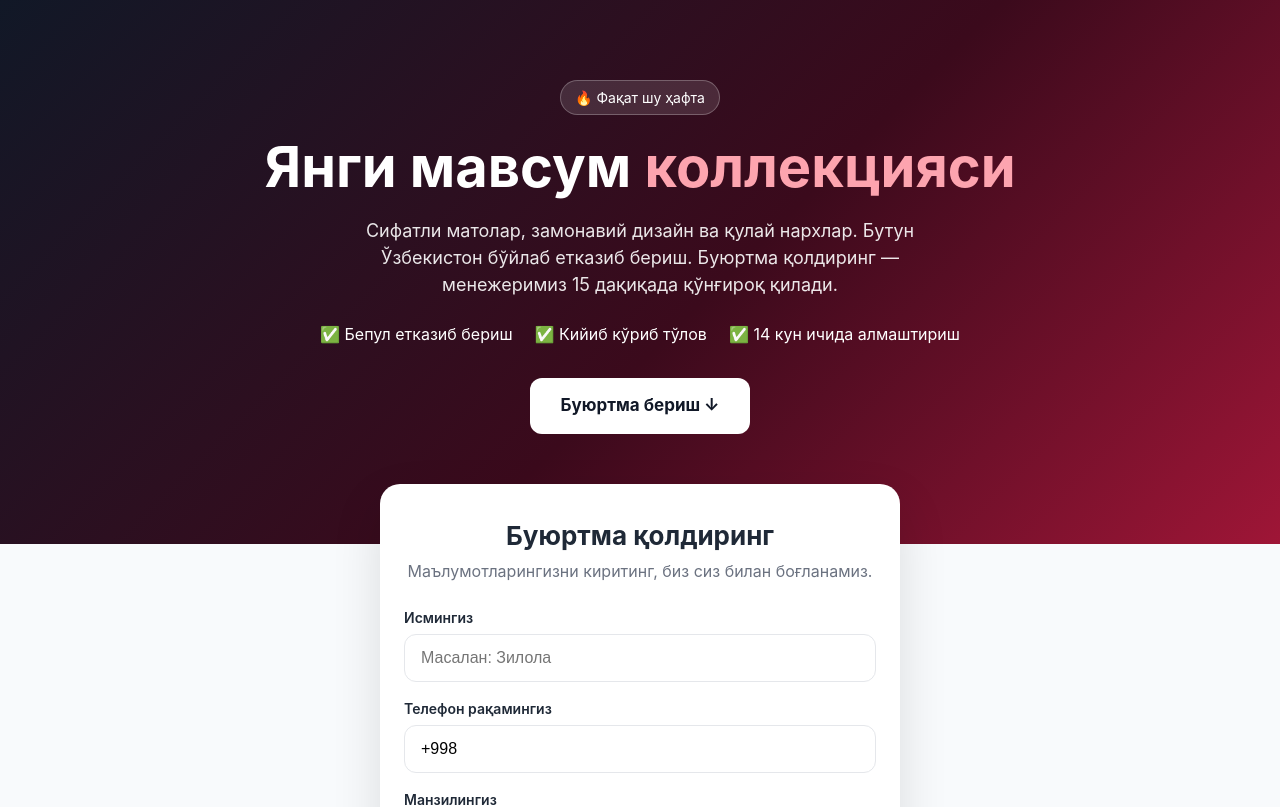
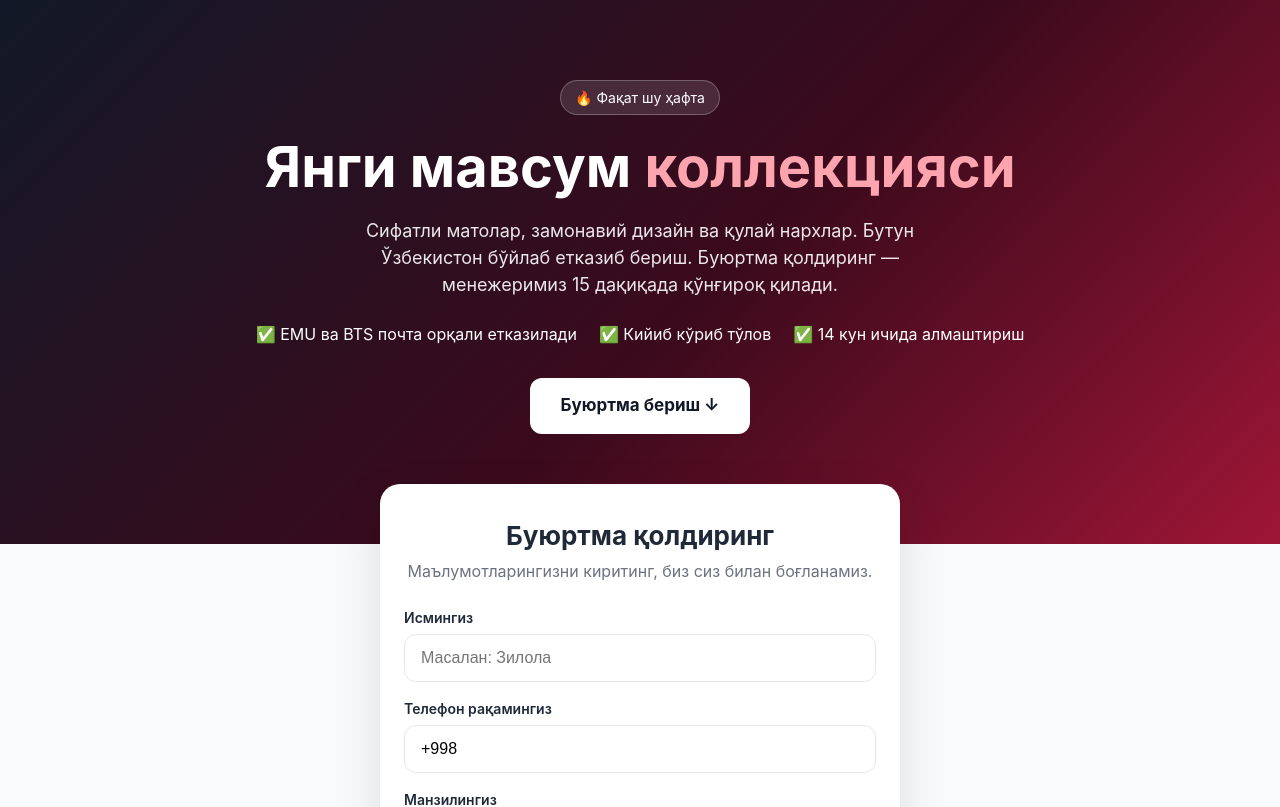
Before and after one commit to zilolautamaliyeva8-sudo/kiyim-dokon, a Next.js app: page / in a window 1280 px wide. Shown: the top 807 px of the page. Built offline with nearby package versions, Linux system fonts and the light colour scheme; no server answers.

Commit message:
Add files via upload

```diff
--- a/app/page.js
+++ b/app/page.js
@@ -14,7 +14,7 @@ export default function Home() {
             етказиб бериш. Буюртма қолдиринг — менежеримиз 15 дақиқада қўнғироқ қилади.
           </p>
           <ul className="perks">
-            <li>✅ Бепул етказиб бериш</li>
+            <li>✅ EMU ва BTS почта орқали етказилади</li>
             <li>✅ Кийиб кўриб тўлов</li>
             <li>✅ 14 кун ичида алмаштириш</li>
           </ul>
```
